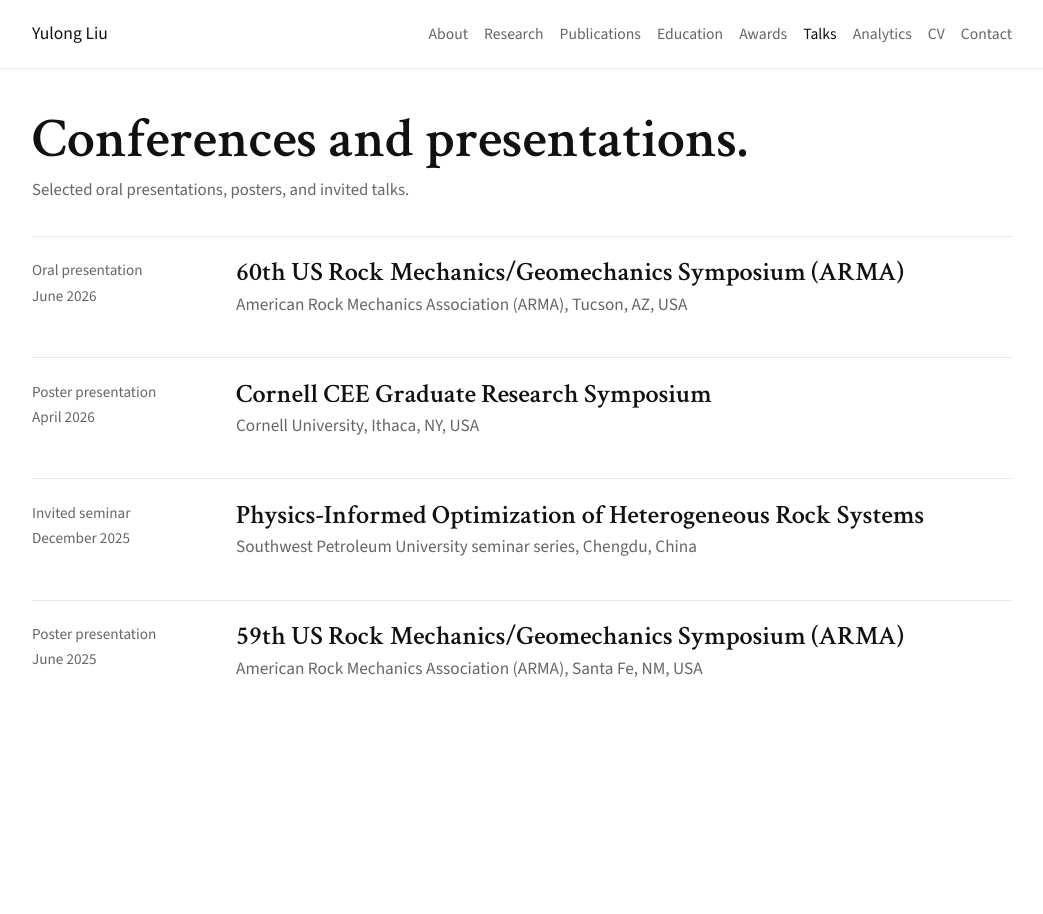
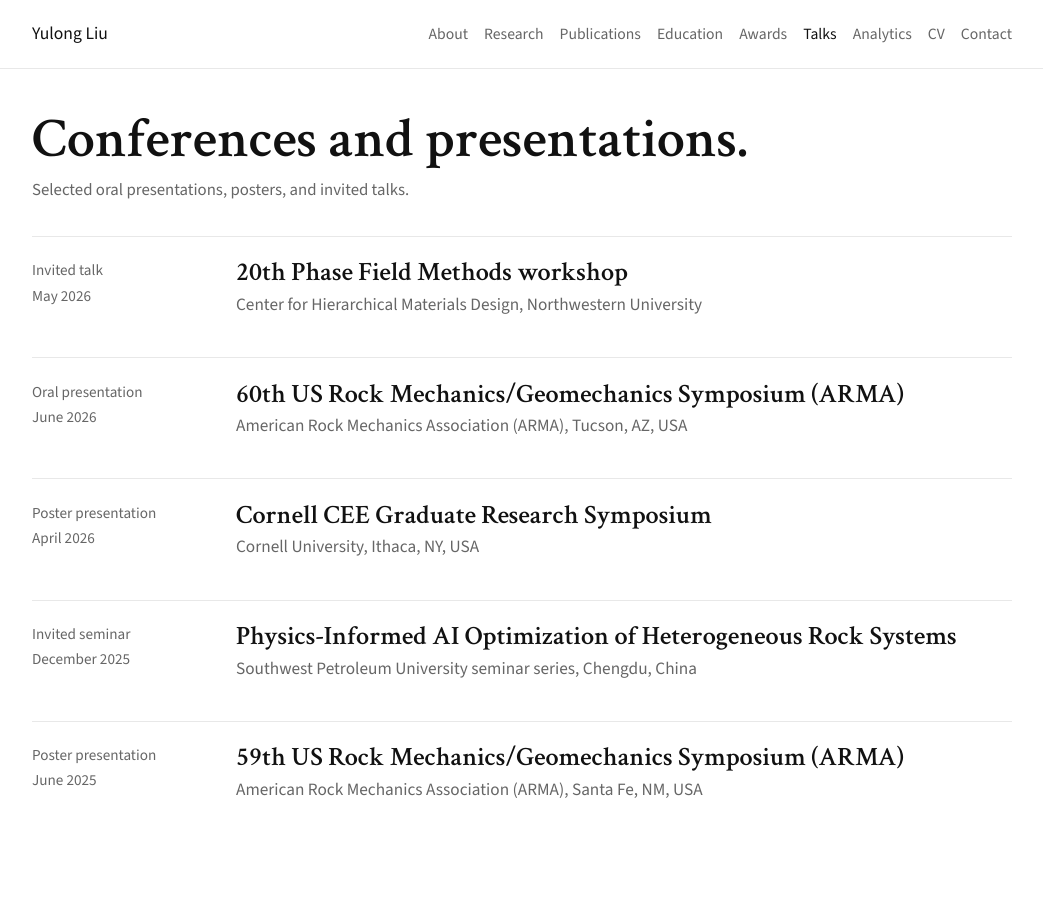
Before and after one commit to Yulongggggg/yulong_website, a Jekyll site: the page built from talks.md, in a window 1280 px wide. Shown: the whole page, without its empty margins (118-1161 px from the left). Built offline with Jekyll 4.4.1, drawn with Linux system fonts in a browser that asks for light colours.

Commit message:
Sync latest CV and talks

```diff
--- a/talks.md
+++ b/talks.md
@@ -9,6 +9,14 @@ description: Selected oral presentations, posters, and invited talks.
 ---
 
 <div class="timeline">
+  <article class="timeline-item">
+    <div class="item-meta">Invited talk<br>May 2026</div>
+    <div class="timeline-copy">
+      <h3>20th Phase Field Methods workshop</h3>
+      <p>Center for Hierarchical Materials Design, Northwestern University</p>
+    </div>
+  </article>
+
   <article class="timeline-item">
     <div class="item-meta">Oral presentation<br>June 2026</div>
     <div class="timeline-copy">
@@ -28,7 +36,7 @@ description: Selected oral presentations, posters, and invited talks.
   <article class="timeline-item">
     <div class="item-meta">Invited seminar<br>December 2025</div>
     <div class="timeline-copy">
-      <h3>Physics-Informed Optimization of Heterogeneous Rock Systems</h3>
+      <h3>Physics-Informed AI Optimization of Heterogeneous Rock Systems</h3>
       <p>Southwest Petroleum University seminar series, Chengdu, China</p>
     </div>
   </article>
```
Also changed, not shown: 2 other files.
